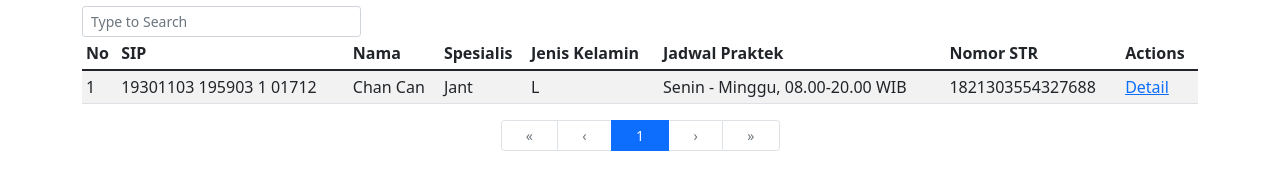
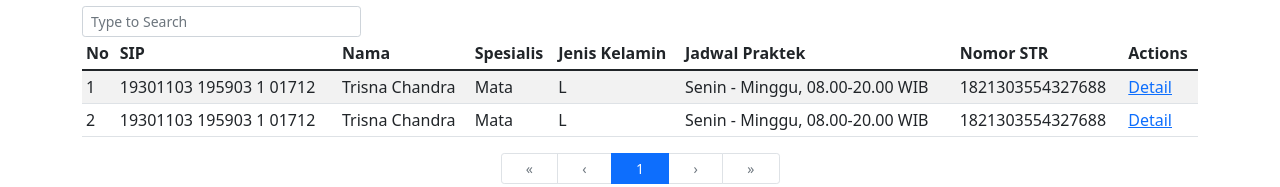
Before and after one commit to Alta-Capstone-Grup-50/Project-Vue, a Vue app: page / in a window 1280 px wide. Shown: the part 368-555 px from the top of the page. Built offline with nearby package versions, Linux system fonts and the light colour scheme; data requests are answered from the project's data file; sample sign-in values are in the browser's storage.

Commit message:
Update DB JSON

```diff
--- a/db.json
+++ b/db.json
@@ -3,11 +3,34 @@
     {
       "sip": "19301103 195903 1 01712",
       "nama": "Chan Can",
+      "email": "json1@server",
+      "password": "1234",
       "gender": "L",
+      "tingkat": "1",
       "spesialis": "Jant",
       "jadwal": "Senin - Minggu, 08.00-20.00 WIB",
       "str": "1821303554327688",
       "id": 1
     }
+  ],
+  "dokter": [
+    {
+      "sip": "19301103 195903 1 01712",
+      "nama": "Trisna Chandra",
+      "gender": "L",
+      "spesialis": "Mata",
+      "jadwal": "Senin - Minggu, 08.00-20.00 WIB",
+      "str": "1821303554327688",
+      "id": 1
+    },
+    {
+      "sip": "19301103 195903 1 01712",
+      "nama": "Trisna Chandra",
+      "gender": "L",
+      "spesialis": "Mata",
+      "jadwal": "Senin - Minggu, 08.00-20.00 WIB",
+      "str": "1821303554327688",
+      "id": 2
+    }
   ]
 }
--- a/src/views/admin/DataDokter.vue
+++ b/src/views/admin/DataDokter.vue
@@ -342,7 +342,14 @@
     },
     mounted() {
       this.load()
+      {
+        let user= localStorage.getItem('admin-info');
+          if(!user){
+            this.$router.push({name:"LoginPage"})
+          }
+      }
     },
+
     methods: {
       testIndex(item) {
         console.log(this.detailDokter.indexOf(item))
@@ -362,7 +369,7 @@
         this.currentPage = 1
       },
       async load() {
-            const response = await axios.get(`http://localhost:3000/users`)
+            const response = await axios.get(`http://localhost:3000/dokter`)
             this.dokter = response.data
 
             // Set the initial number of patients
@@ -375,7 +382,7 @@
         },
         async addDokter() {
           try {
-              await axios.post(`http://localhost:3000/users`, this.form)
+              await axios.post(`http://localhost:3000/dokter`, this.form)
               this.load()
           } catch (error) {
               console.log(error)
@@ -384,7 +391,7 @@
         async deleteDokter(indexId) {
             if (confirm('Apakah Anda Akan Menghapus Data Ini?') == true) {
                 try {
-                    await axios.delete(`http://localhost:3000/users/` + indexId)
+                    await axios.delete(`http://localhost:3000/dokter/` + indexId)
                     this.load()
                 } catch (error) {
                     console.log(error)
@@ -397,7 +404,7 @@
         },
         async updateDokter() {
             try {
-                await axios.put(`http://localhost:3000/users/` + this.indexSelected, {
+                await axios.put(`http://localhost:3000/dokter/` + this.indexSelected, {
                     sip: this.detailDokter.sip,
                     nama: this.detailDokter.nama,
                     gender: this.detailDokter.gender,
```
